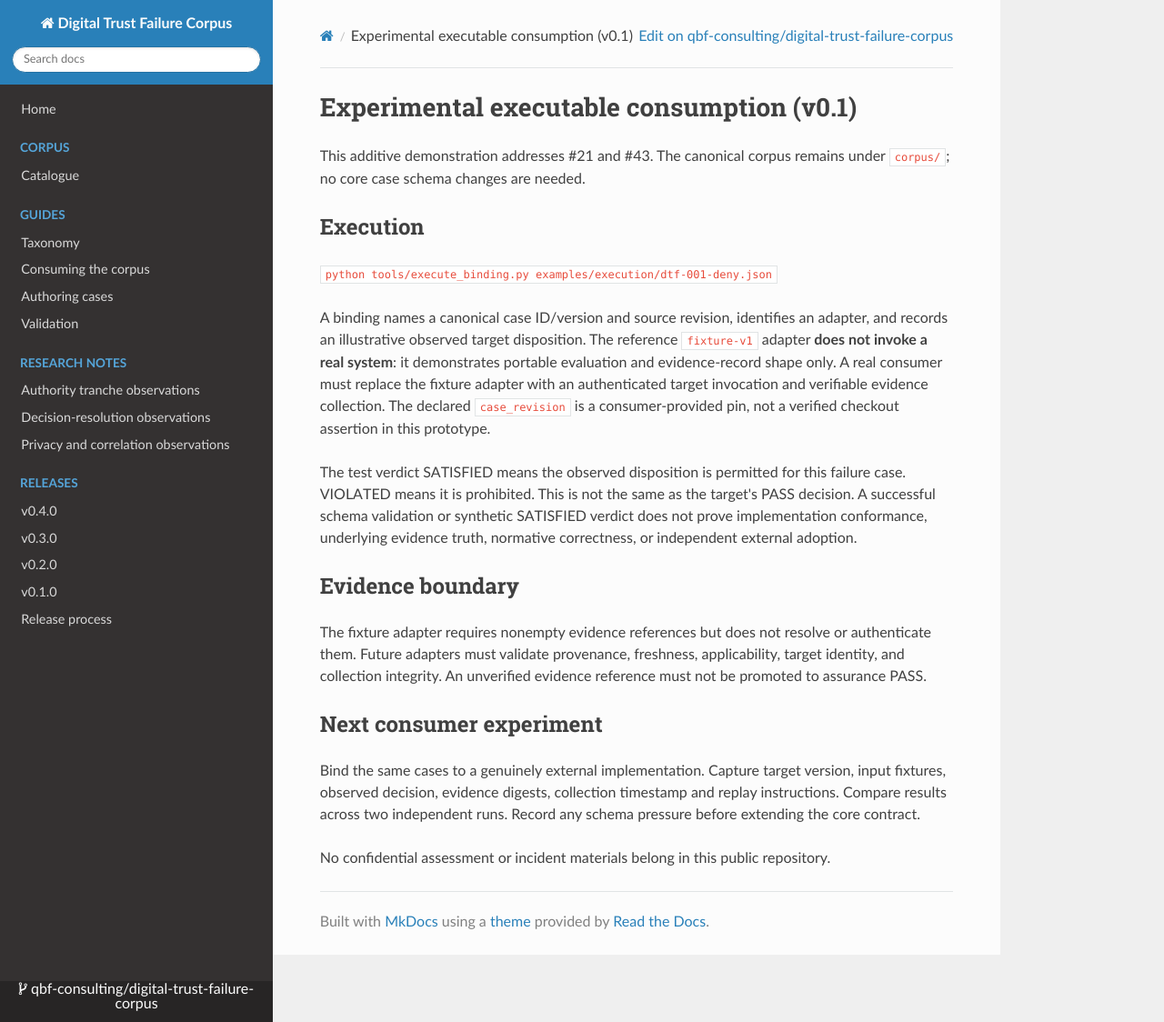
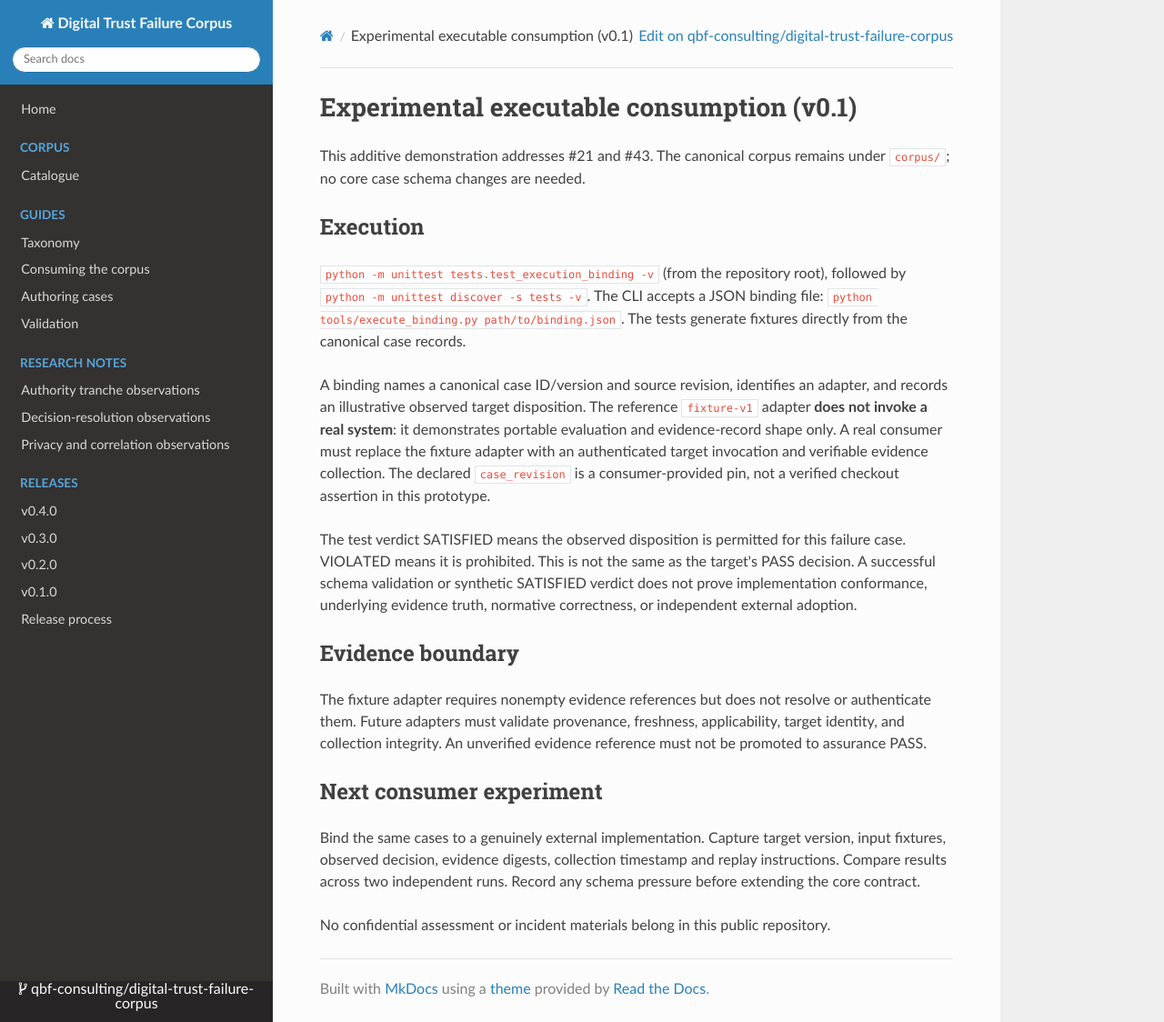
Before and after one commit to qbf-consulting/digital-trust-failure-corpus, an MkDocs documentation site: the page built from docs/executable-consumption.md, in a window 1280 px wide and 1124 px high. Shown: the whole window at 91% size. Built offline with MkDocs 1.6.1, drawn with Linux system fonts in a browser that asks for light colours; nearby versions of some CDN libraries.

Commit message:
docs(adoption): document executable commands without nonexistent fixture

```diff
--- a/docs/executable-consumption.md
+++ b/docs/executable-consumption.md
@@ -4,7 +4,7 @@ This additive demonstration addresses #21 and #43. The canonical corpus remains
 
 ## Execution
 
-`python tools/execute_binding.py examples/execution/dtf-001-deny.json`
+`python -m unittest tests.test_execution_binding -v` (from the repository root), followed by `python -m unittest discover -s tests -v`. The CLI accepts a JSON binding file: `python tools/execute_binding.py path/to/binding.json`. The tests generate fixtures directly from the canonical case records.
 
 A binding names a canonical case ID/version and source revision, identifies an adapter, and records an illustrative observed target disposition. The reference `fixture-v1` adapter **does not invoke a real system**: it demonstrates portable evaluation and evidence-record shape only. A real consumer must replace the fixture adapter with an authenticated target invocation and verifiable evidence collection. The declared `case_revision` is a consumer-provided pin, not a verified checkout assertion in this prototype.
 
```
